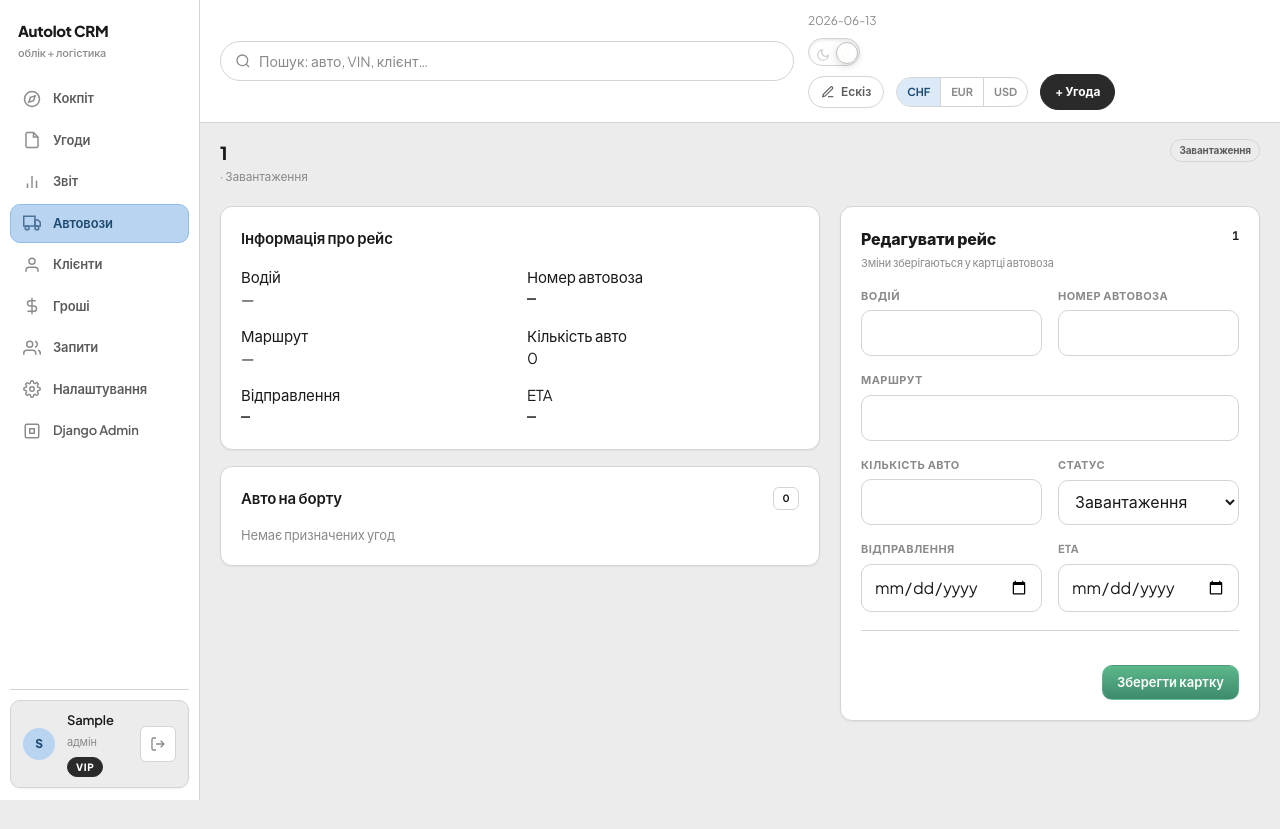
After one commit to BonisOleg/crmproject, a Django app: page /carriers/1/ in a window 1280 px wide. The commit adds this page. Run offline with Django 5.2, Linux system fonts and the light colour scheme; the visitor is signed in with stand-in values (Sample User, id 1).

Commit message:
Виправити фото угоди, X5 у деталях і додати картку автовоза.
Зберігати підтягнуте фото одразу, не підставляти mock X5 для нових угод, і дати відкривати/редагувати автовоз з документами.

Co-authored-by: Cursor <cursoragent@cursor.com>

```diff
--- a/core/context_processors.py
+++ b/core/context_processors.py
@@ -42,4 +42,23 @@ def crm_catalog(request):
         }
         for deal in md.DEALS
     ]
-    return {"crm_deals_catalog_json": json.dumps(catalog, ensure_ascii=False)}
+    carriers_catalog = [
+        {
+            "id": carrier["id"],
+            "route": carrier.get("route", ""),
+            "status": carrier.get("status", "loading"),
+            "status_label": carrier.get("status_label", "Завантаження"),
+            "cars": carrier.get("cars", 0),
+            "departure": carrier.get("departure", ""),
+            "eta": carrier.get("eta", ""),
+            "driver": carrier.get("driver", ""),
+            "plate": carrier.get("plate", ""),
+            "assigned_deals": carrier.get("assigned_deals", []),
+            "documents": carrier.get("documents", []),
+        }
+        for carrier in md.CARRIERS
+    ]
+    return {
+        "crm_deals_catalog_json": json.dumps(catalog, ensure_ascii=False),
+        "crm_carriers_catalog_json": json.dumps(carriers_catalog, ensure_ascii=False),
+    }
--- a/core/mock_data.py
+++ b/core/mock_data.py
@@ -364,6 +364,7 @@ CARRIERS = [
         "driver": "Михайло Коваль",
         "plate": "CH-ZH 4821",
         "assigned_deals": ["AL-2026-047", "AL-2026-043"],
+        "documents": [],
     },
     {
         "id": "TR-011",
@@ -376,6 +377,7 @@ CARRIERS = [
         "driver": "Василь Петренко",
         "plate": "CH-BE 3109",
         "assigned_deals": ["AL-2026-045", "AL-2026-042"],
+        "documents": [],
     },
 ]
 
--- a/core/urls.py
+++ b/core/urls.py
@@ -12,6 +12,7 @@ urlpatterns = [
     path("clients/", views.clients_view, name="clients"),
     path("leads/", views.leads_view, name="leads"),
     path("carriers/", views.carriers_view, name="carriers"),
+    path("carriers/<str:carrier_id>/", views.carrier_detail_view, name="carrier_detail"),
     path("money/", views.money_view, name="money"),
     path("settings/", views.settings_view, name="settings"),
     path("api/fetch-lot-photo/", views.fetch_lot_photo_view, name="fetch_lot_photo"),
--- a/core/views.py
+++ b/core/views.py
@@ -96,7 +96,49 @@ def deals_view(request):
 
 @login_required
 def deal_detail_view(request, deal_id):
-    deal = next((d for d in md.DEALS if d["id"] == deal_id), md.DEALS[0])
+    deal = next((d for d in md.DEALS if d["id"] == deal_id), None)
+    if deal is None:
+        deal = {
+            "id": deal_id,
+            "car": "",
+            "year": "",
+            "client": "",
+            "phone": "",
+            "vin": "",
+            "execution": "won",
+            "execution_label": "Виграно",
+            "payment": "pending",
+            "payment_label": "Очікує",
+            "price": 0,
+            "paid": 0,
+            "debt": 0,
+            "currency": "CHF",
+            "profit": 0,
+            "lot_url": "",
+            "image": "",
+            "logistics": {
+                "confirmed": None,
+                "picked": None,
+                "transit": None,
+                "customs": None,
+                "delivered": None,
+            },
+            "delivery_type": "pickup",
+            "auction": "BCP",
+            "won_price": 0,
+            "bid": 0,
+            "cost": 0,
+            "delivery_cost": 0,
+            "commission": 0,
+            "won_currency": "CHF",
+            "bid_currency": "CHF",
+            "cost_currency": "CHF",
+            "price_currency": "CHF",
+            "delivery_currency": "CHF",
+            "due_payments": [],
+            "documents": [],
+            "notes": "",
+        }
     deal = {
         **deal,
         "due_payments": deal.get("due_payments", []),
@@ -243,6 +285,34 @@ def carriers_view(request):
 
 
 @login_required
+def carrier_detail_view(request, carrier_id):
+    carrier = next((c for c in md.CARRIERS if c["id"] == carrier_id), None)
+    if carrier is None:
+        carrier = {
+            "id": carrier_id,
+            "route": "",
+            "status": "loading",
+            "status_label": "Завантаження",
+            "cars": 0,
+            "departure": "",
+            "eta": "",
+            "driver": "",
+            "plate": "",
+            "assigned_deals": [],
+            "documents": [],
+        }
+    carrier = {
+        **carrier,
+        "assigned_deals": carrier.get("assigned_deals", []),
+        "documents": carrier.get("documents", []),
+    }
+    return render(request, "pages/carrier_detail.html", {
+        "carrier": carrier,
+        "page": "carriers",
+    })
+
+
+@login_required
 def money_view(request):
     debtors = [d for d in md.DEALS if d.get("debt", 0) > 0]
     return render(request, "pages/money.html", {
--- /dev/null
+++ b/static/css/pages/carrier-card.css
@@ -0,0 +1,128 @@
+.carrier-detail .page-head {
+  display: flex;
+  align-items: flex-start;
+  justify-content: space-between;
+  gap: 12px;
+  flex-wrap: wrap;
+  margin-bottom: 20px;
+}
+
+.carrier-detail-grid {
+  display: grid;
+  grid-template-columns: minmax(0, 1fr);
+  gap: 20px;
+}
+
+@media (min-width: 1024px) {
+  .carrier-detail-grid {
+    grid-template-columns: minmax(0, 1fr) minmax(320px, 420px);
+    align-items: start;
+  }
+}
+
+@media (max-width: 1023px) {
+  .carrier-detail-grid__form {
+    order: -1;
+  }
+}
+
+.carrier-detail-grid__info {
+  display: grid;
+  gap: 16px;
+}
+
+.carrier-info-card .info-grid {
+  display: grid;
+  grid-template-columns: repeat(2, minmax(0, 1fr));
+  gap: 14px;
+}
+
+@media (max-width: 640px) {
+  .carrier-info-card .info-grid {
+    grid-template-columns: minmax(0, 1fr);
+  }
+}
+
+.carrier-deals-list {
+  display: flex;
+  flex-wrap: wrap;
+  gap: 8px;
+}
+
+.carrier-deal-chip {
+  display: inline-flex;
+  align-items: center;
+  min-height: 36px;
+  padding: 6px 12px;
+  border-radius: 999px;
+  border: 1px solid var(--border, var(--wf-border));
+  background: var(--wf-surface, var(--surface));
+  color: var(--text, var(--wf-text));
+  font-size: 13px;
+  font-weight: 700;
+  text-decoration: none;
+  -webkit-tap-highlight-color: transparent;
+}
+
+.carrier-deal-chip:hover {
+  border-color: var(--accent, #3b82f6);
+  color: var(--accent, #3b82f6);
+}
+
+.carrier-deals-empty {
+  margin: 0;
+  font-size: 13px;
+}
+
+.trip-card {
+  position: relative;
+}
+
+.trip-card__main-link {
+  display: block;
+  color: inherit;
+  text-decoration: none;
+  -webkit-tap-highlight-color: transparent;
+}
+
+.trip-card__open {
+  display: inline-flex;
+  align-items: center;
+  justify-content: center;
+  min-height: 40px;
+  margin-top: 12px;
+  padding: 8px 14px;
+  border-radius: 10px;
+  border: 1px solid var(--border, var(--wf-border));
+  background: var(--wf-surface, var(--surface));
+  color: var(--text, var(--wf-text));
+  font-size: 13px;
+  font-weight: 700;
+  text-decoration: none;
+  -webkit-tap-highlight-color: transparent;
+}
+
+.trip-card__open:hover {
+  border-color: var(--accent, #3b82f6);
+  color: var(--accent, #3b82f6);
+}
+
+@supports (-webkit-touch-callout: none) {
+  .carrier-detail .deal-unified__input {
+    font-size: 16px;
+  }
+}
+
+@media (max-width: 767px) {
+  .carrier-detail .deal-unified__actions {
+    flex-direction: column;
+  }
+
+  .carrier-detail .deal-unified__actions .btn {
+    width: 100%;
+  }
+
+  .trip-card__open {
+    width: 100%;
+  }
+}
--- /dev/null
+++ b/static/js/crm-carrier-card.js
@@ -0,0 +1,165 @@
+/**
+ * Картка автовоза: редагування + документи
+ */
+const CrmCarrierCard = (() => {
+  const STATUS_LABELS = {
+    loading: 'Завантаження',
+    in_transit: 'В дорозі',
+  };
+
+  let carrierId = null;
+  let carrier = null;
+  let docWidget = null;
+
+  function sanitizeDigits(value) {
+    return String(value ?? '').replace(/\D/g, '');
+  }
+
+  function escapeHtml(value) {
+    return String(value ?? '')
+      .replace(/&/g, '&amp;')
+      .replace(/</g, '&lt;')
+      .replace(/>/g, '&gt;')
+      .replace(/"/g, '&quot;');
+  }
+
+  function loadCarrier() {
+    carrier = CrmStore.getCarrier(carrierId);
+    return carrier || null;
+  }
+
+  function fillForm() {
+    const form = document.getElementById('carrier-unified-form');
+    if (!form || !carrier) return;
+
+    form.driver.value = carrier.driver || '';
+    form.plate.value = carrier.plate || '';
+    form.route.value = carrier.route || '';
+    form.cars.value = String(carrier.cars || 0);
+    form.status.value = carrier.status || 'loading';
+    form.departure.value = carrier.departure || '';
+    form.eta.value = carrier.eta || '';
+
+    const statusEl = document.querySelector('[data-carrier-save-status]');
+    if (statusEl) statusEl.textContent = 'Зміни зберігаються у картці автовоза';
+  }
+
+  function mountDocuments() {
+    const root = document.querySelector('[data-doc-root]');
+    if (!root || !window.CrmDocuments) return;
+    docWidget = CrmDocuments.mount(root, {
+      items: carrier?.documents || [],
+      title: 'Документи автовоза',
+    });
+    root.addEventListener('crm:doc-changed', () => saveProfile(false));
+  }
+
+  function refreshInfo() {
+    if (!carrier) return;
+
+    const titleEl = document.querySelector('[data-carrier-page-title]');
+    if (titleEl) titleEl.textContent = carrier.id;
+
+    const subEl = document.querySelector('[data-carrier-page-sub]');
+    if (subEl) {
+      subEl.textContent = `${carrier.route || '—'} · ${carrier.status_label || STATUS_LABELS[carrier.status] || carrier.status}`;
+    }
+
+    const pillEl = document.querySelector('[data-carrier-status-pill]');
+    if (pillEl) pillEl.textContent = carrier.status_label || STATUS_LABELS[carrier.status] || carrier.status;
+
+    const map = {
+      driver: carrier.driver || '—',
+      plate: carrier.plate || '—',
+      route: carrier.route || '—',
+      cars: String(carrier.cars ?? 0),
+      departure: carrier.departure || '—',
+      eta: carrier.eta || '—',
+    };
+    Object.keys(map).forEach((key) => {
+      const el = document.querySelector(`[data-carrier-info="${key}"]`);
+      if (el) el.textContent = map[key];
+    });
+
+    const dealsList = document.querySelector('[data-carrier-deals-list]');
+    const dealsCount = document.querySelector('[data-carrier-deals-count]');
+    const deals = Array.isArray(carrier.assigned_deals) ? carrier.assigned_deals : [];
+    if (dealsCount) dealsCount.textContent = String(deals.length);
+    if (dealsList) {
+      if (!deals.length) {
+        dealsList.innerHTML = '<p class="carrier-deals-empty text-muted">Немає призначених угод</p>';
+      } else {
+        dealsList.innerHTML = deals.map((dealId) => (
+          `<a href="/deals/${encodeURIComponent(dealId)}/" class="carrier-deal-chip">${escapeHtml(dealId)}</a>`
+        )).join('');
+      }
+    }
+  }
+
+  function saveProfile(showNotice = true) {
+    const form = document.getElementById('carrier-unified-form');
+    if (!form || !carrierId) return;
+
+    const status = form.status.value;
+    const statusLabel = STATUS_LABELS[status] || status;
+    const cars = Number(sanitizeDigits(form.cars.value)) || 0;
+    const docRoot = document.querySelector('[data-doc-root]');
+    const documents = docWidget?.read() || (window.CrmDocuments ? CrmDocuments.read(docRoot) : []);
+
+    const patch = {
+      driver: form.driver.value.trim(),
+      plate: form.plate.value.trim(),
+      route: form.route.value.trim(),
+      cars,
+      status,
+      status_label: statusLabel,
+      departure: form.departure.value,
+      eta: form.eta.value,
+      documents,
+      assigned_deals: Array.isArray(carrier?.assigned_deals) ? carrier.assigned_deals : [],
+    };
+
+    CrmStore.saveCarrierProfile(carrierId, patch);
+    carrier = CrmStore.getCarrier(carrierId);
+    refreshInfo();
+
+    if (showNotice && typeof showToast === 'function') {
+      showToast('Картку автовоза збережено', 'success');
+    }
+  }
+
+  function bindForm() {
+    const form = document.getElementById('carrier-unified-form');
+    if (!form) return;
+
+    form.addEventListener('submit', (event) => {
+      event.preventDefault();
+      saveProfile(true);
+    });
+
+    form.cars?.addEventListener('input', () => {
+      form.cars.value = sanitizeDigits(form.cars.value).slice(0, 2);
+    });
+  }
+
+  function init() {
+    const page = document.querySelector('[data-carrier-page]');
+    if (!page) return;
+
+    carrierId = page.dataset.carrierId;
+    if (!loadCarrier()) return;
+
+    fillForm();
+    mountDocuments();
+    refreshInfo();
+    bindForm();
+  }
+
+  return { init };
+})();
+
+window.CrmCarrierCard = CrmCarrierCard;
+
+document.addEventListener('DOMContentLoaded', () => {
+  CrmCarrierCard.init();
+});
--- a/static/js/crm-render.js
+++ b/static/js/crm-render.js
@@ -223,7 +223,24 @@ const CrmRender = (() => {
     el.dataset.carrierId = carrier.id;
     el.dataset.crmCard = 'carriers';
     el.dataset.crmKey = carrier.id;
+    const detailUrl = `/carriers/${encodeURIComponent(carrier.id)}/`;
+    const driverHtml = carrier.driver
+      ? `<div class="trip-card__driver">👤 ${escapeHtml(carrier.driver)}</div>`
+      : '';
+    const plateHtml = carrier.plate
+      ? `<div class="trip-card__plate">🚛 ${escapeHtml(carrier.plate)}</div>`
+      : '';
+    const deals = Array.isArray(carrier.assigned_deals) ? carrier.assigned_deals : [];
+    const dealsHtml = deals.length
+      ? `<div class="trip-card__deals">
+          <span class="trip-card__deals-label">Авто на борту:</span>
+          ${deals.map((dealId) => (
+            `<a href="/deals/${encodeURIComponent(dealId)}/" class="trip-card__deal-chip">${escapeHtml(dealId)}</a>`
+          )).join('')}
+        </div>`
+      : '';
     el.innerHTML = `
+      <a href="${detailUrl}" class="trip-card__main-link">
         <div class="trip-card__head">
           <span class="trip-card__id">${escapeHtml(carrier.id)}</span>
           <span class="wf-pill">${escapeHtml(carrier.status_label)}</span>
@@ -231,10 +248,13 @@ const CrmRender = (() => {
         <div class="trip-card__meta">
           ${escapeHtml(carrier.route)} · ${carrier.cars} авто · ${escapeHtml(carrier.departure)} → ${escapeHtml(carrier.eta)}
         </div>
-      <div class="trip-car-row">
-        <img src="https://images.unsplash.com/photo-1549399542-7e3f8b79c341?w=80&h=60&fit=crop" alt="" class="trip-car-row__thumb" loading="lazy">
-        <span>На возі (${carrier.cars}/4)</span>
-      </div>`;
+        <div class="trip-card__info">
+          ${driverHtml}
+          ${plateHtml}
+        </div>
+      </a>
+      ${dealsHtml}
+      <a href="${detailUrl}" class="trip-card__open">Відкрити</a>`;
     return markNew(el);
   }
 
--- a/static/js/modal.js
+++ b/static/js/modal.js
@@ -168,6 +168,7 @@ const CrmModal = (() => {
           status: data.status,
           status_label: labels[data.status] || data.status,
           assigned_deals: assigned,
+          documents: [],
         };
       },
     },
@@ -335,8 +336,8 @@ const CrmModal = (() => {
             .then((r) => r.json())
             .then((resp) => {
               if (resp.image_url) {
+                _fetchedLotImage = resp.image_url;
                 preview.onload = () => {
-                  _fetchedLotImage = resp.image_url;
                   preview.hidden = false;
                   preview.setAttribute('aria-hidden', 'false');
                   preview.onload = null;
--- a/templates/base.html
+++ b/templates/base.html
@@ -58,6 +58,7 @@
 </head>
 <body>
   <script type="application/json" id="crm-deals-catalog">{{ crm_deals_catalog_json|safe }}</script>
+  <script type="application/json" id="crm-carriers-catalog">{{ crm_carriers_catalog_json|safe }}</script>
   {% block body %}{% endblock %}
   {% include "partials/crm_modal.html" %}
   <script src="{% static 'js/theme.js' %}" defer></script>
--- /dev/null
+++ b/templates/pages/carrier_detail.html
@@ -0,0 +1,134 @@
+{% extends "layout_app.html" %}
+{% load static %}
+
+{% block title %}{{ carrier.id }} — Автовоз — Autolot CRM{% endblock %}
+{% block extra_css %}
+<link rel="stylesheet" href="{% static 'css/pages/deal-card.css' %}">
+<link rel="stylesheet" href="{% static 'css/pages/carrier-card.css' %}">
+{% endblock %}
+
+{% block toolbar_action %}
+<a href="{% url 'carriers' %}" class="wf-panel-btn wf-panel-btn--dark">← До рейсів</a>
+{% endblock %}
+
+{% block content %}
+<div class="carrier-detail" data-carrier-page data-carrier-id="{{ carrier.id }}">
+  <div class="page-head">
+    <div>
+      <h1 class="page-head__title" data-carrier-page-title>{{ carrier.id }}</h1>
+      <p class="page-head__sub" data-carrier-page-sub>{{ carrier.route }} · {{ carrier.status_label }}</p>
+    </div>
+    <span class="wf-pill" data-carrier-status-pill>{{ carrier.status_label }}</span>
+  </div>
+
+  <div class="carrier-detail-grid">
+    <div class="carrier-detail-grid__info">
+      <div class="card carrier-info-card">
+        <div class="card__header">
+          <h3 class="card__title">Інформація про рейс</h3>
+        </div>
+        <div class="info-grid">
+          <div class="info-item">
+            <div class="info-item__label">Водій</div>
+            <div class="info-item__value" data-carrier-info="driver">{{ carrier.driver|default:"—" }}</div>
+          </div>
+          <div class="info-item">
+            <div class="info-item__label">Номер автовоза</div>
+            <div class="info-item__value mono" data-carrier-info="plate">{{ carrier.plate|default:"—" }}</div>
+          </div>
+          <div class="info-item">
+            <div class="info-item__label">Маршрут</div>
+            <div class="info-item__value" data-carrier-info="route">{{ carrier.route|default:"—" }}</div>
+          </div>
+          <div class="info-item">
+            <div class="info-item__label">Кількість авто</div>
+            <div class="info-item__value" data-carrier-info="cars">{{ carrier.cars }}</div>
+          </div>
+          <div class="info-item">
+            <div class="info-item__label">Відправлення</div>
+            <div class="info-item__value mono" data-carrier-info="departure">{{ carrier.departure|default:"—" }}</div>
+          </div>
+          <div class="info-item">
+            <div class="info-item__label">ETA</div>
+            <div class="info-item__value mono" data-carrier-info="eta">{{ carrier.eta|default:"—" }}</div>
+          </div>
+        </div>
+      </div>
+
+      <div class="card carrier-deals-card">
+        <div class="card__header">
+          <h3 class="card__title">Авто на борту</h3>
+          <span class="badge-tag" data-carrier-deals-count>{{ carrier.assigned_deals|length }}</span>
+        </div>
+        <div class="carrier-deals-list" data-carrier-deals-list>
+          {% if carrier.assigned_deals %}
+            {% for deal_id in carrier.assigned_deals %}
+            <a href="{% url 'deal_detail' deal_id %}" class="carrier-deal-chip">{{ deal_id }}</a>
+            {% endfor %}
+          {% else %}
+            <p class="carrier-deals-empty text-muted">Немає призначених угод</p>
+          {% endif %}
+        </div>
+      </div>
+    </div>
+
+    <div class="carrier-detail-grid__form">
+      <form class="card deal-unified" id="carrier-unified-form">
+        <div class="deal-unified__head">
+          <div>
+            <h2 class="deal-unified__title">Редагувати рейс</h2>
+            <p class="deal-unified__status" data-carrier-save-status>Зміни зберігаються у картці автовоза</p>
+          </div>
+          <span class="mono" style="font-size:12px;font-weight:700">{{ carrier.id }}</span>
+        </div>
+
+        <div class="deal-unified__grid">
+          <label class="deal-unified__group">
+            <span>Водій</span>
+            <input class="deal-unified__input" type="text" name="driver" required maxlength="80" autocomplete="name">
+          </label>
+          <label class="deal-unified__group">
+            <span>Номер автовоза</span>
+            <input class="deal-unified__input" type="text" name="plate" required maxlength="40" autocomplete="off">
+          </label>
+          <label class="deal-unified__group deal-unified__grid--wide">
+            <span>Маршрут</span>
+            <input class="deal-unified__input" type="text" name="route" required maxlength="120" autocomplete="off">
+          </label>
+          <label class="deal-unified__group">
+            <span>Кількість авто</span>
+            <input class="deal-unified__input" type="text" name="cars" required inputmode="numeric" maxlength="2" autocomplete="off">
+          </label>
+          <label class="deal-unified__group">
+            <span>Статус</span>
+            <select class="deal-unified__input" name="status">
+              <option value="loading">Завантаження</option>
+              <option value="in_transit">В дорозі</option>
+            </select>
+          </label>
+          <label class="deal-unified__group">
+            <span>Відправлення</span>
+            <input class="deal-unified__input" type="date" name="departure" required>
+          </label>
+          <label class="deal-unified__group">
+            <span>ETA</span>
+            <input class="deal-unified__input" type="date" name="eta" required>
+          </label>
+        </div>
+
+        <section class="deal-unified__section deal-unified__section--docs">
+          <div data-doc-root></div>
+        </section>
+
+        <div class="deal-unified__actions">
+          <button type="submit" class="btn btn--primary btn--sm">Зберегти картку</button>
+        </div>
+      </form>
+    </div>
+  </div>
+</div>
+{% endblock %}
+
+{% block extra_js %}
+<script src="{% static 'js/crm-carrier-card.js' %}" defer></script>
+{% endblock %}
```
Also changed, not shown: static/js/crm-store.js (+52 -0 lines), templates/pages/carriers.html (+9 -1 lines). Lines whose indentation alone changed are shown as unchanged.
